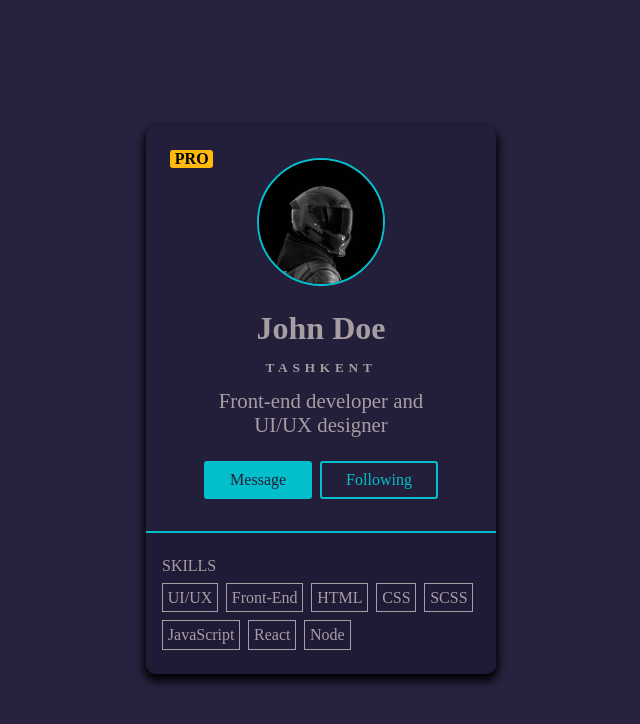
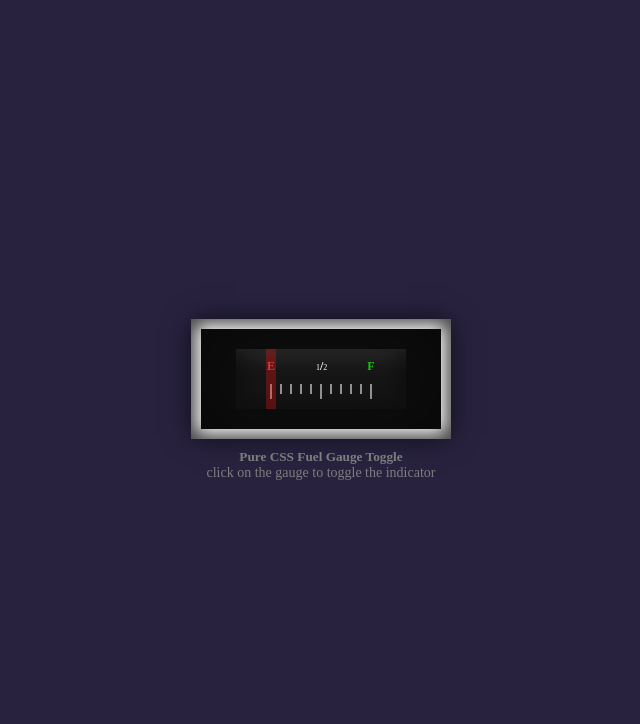
Before and after one commit to AlexBeskrovniy/scss-styles-example, a Svelte app: page / in a window 1280 px wide. Shown: the top 724 px of the page, without its empty margins (319-959 px from the left). Built offline with nearby package versions, Linux system fonts and the light colour scheme.

Commit message:
fuel indicator example

```diff
--- a/src/App.svelte
+++ b/src/App.svelte
@@ -1,6 +1,7 @@
 <script lang="ts">
     import UserCard from './UserCard.svelte';
     import ProductCard from './ProductCard.svelte';
+    import FuelIndicator from './FuelIndicator.svelte';
 </script>
 
 <style lang="scss">
@@ -14,6 +15,7 @@
 </style>
 
 <main class="main">
-  <UserCard />
+  <!-- <UserCard /> -->
   <!-- <ProductCard /> -->
+  <FuelIndicator />
 </main>
--- /dev/null
+++ b/src/FuelIndicator.svelte
@@ -0,0 +1,165 @@
+<style lang="scss">
+   @import url('https://fonts.googleapis.com/css?family=IBM+Plex+Sans:400,700&display=swap');
+
+
+.label {
+    cursor: pointer;
+    position: absolute;
+    top: 50%;
+    left: 50%;
+    transform: translate(-50%, -50%);
+
+    #indicator-check {
+        display: none;
+
+        &:checked + div {
+            margin-left: 100px;
+        }
+    }
+
+    &:hover
+        & .toggle-container {
+            box-shadow: 0px 0px 15px -3px rgba(200, 200, 200, 0.6), inset 0px 0px 18px 5px rgba(0, 0, 0, 0.75)
+        }
+
+    .text {
+        text-align: center;
+        margin-top: 10px;
+        color: #7d7d7d;
+
+        p {
+            font-size: 14px;
+        }
+    }
+}
+
+
+
+.toggle-container {
+    width: 260px;
+    height: 120px;
+    box-shadow: 0px 0px 27px -3px rgba(0, 0, 0, 0.75), inset 0px 0px 18px 5px rgba(0, 0, 0, 0.75);
+    background-color: #fff;
+    display: flex;
+    align-items: center;
+    justify-content: center;
+
+    &-inner {
+        box-shadow: inset 0px 0px 70px 15px rgba(0, 0, 0, 0.5);
+        background-color: #101010;
+        width: 240px;
+        height: 100px;
+        display: flex;
+        align-items: center;
+        justify-content: center;
+        flex-wrap: wrap;
+
+        &-ticks {
+            box-shadow: inset 0px 0px 20px 10px rgba(0, 0, 0, 0.75), inset 0px 25px 26px -26px rgba(236, 236, 236, 0.5);
+            background-color: #080808;
+            display: flex;
+            padding: 10px 30px;
+            position: relative;
+
+            &-cover {
+                position: absolute;
+                display: flex;
+                top: 0;
+                left: 0;
+                bottom: 0;
+                right: 0;
+                background-color: rgba(255, 255, 255, 0.05);
+            }
+
+            &-container {
+                display: flex;
+
+                .tick {
+                    color: white;
+                    width: 10px;
+
+                    &::after {
+                        content: ' ';
+                        display: block;
+                        margin-left: auto;
+                        margin-right: auto;
+                        margin-top: 25px;
+                        width: 2px;
+                        height: 10px;
+                        background: #8B8B8B;
+                        position: absoulute;
+                    }
+
+                    &.big {
+                        text-align: center;
+                        font-size: 12px;
+                        font-weight: bold;
+
+                        &::after {
+                            height: 15px;
+                            margin-top: 10px;
+                        }
+
+                        small {
+                            font-size: 8px;
+                            font-weight: normal;
+                        }
+                    }
+
+                    &.e {
+                        color: #CB3A3A;
+                    }
+                    &.f {
+                        color: #03c703;
+                    }
+                }
+            }
+
+            &-indicator {
+                width: 10px;
+                display: block;
+                top: 0;
+                bottom: 0;
+                position: absolute;
+                margin-left: 0px;
+                transition: all 1.8s ease;
+                background-color: rgba(250, 22, 22, 0.3);
+            }
+        }
+    }
+}
+
+</style>
+
+<label for="indicator-check" class="label">
+	<div class="toggle-container">
+		<div class="toggle-container-inner">
+			<div class="toggle-container-inner-ticks">
+				<div class="toggle-container-inner-ticks-cover"></div>
+				<div class="toggle-container-inner-ticks-container">
+					<div class="tick big e">E</div>
+					<div class="tick"></div>
+					<div class="tick"></div>
+					<div class="tick"></div>
+					<div class="tick"></div>
+					<div class="tick big m">
+						<small>1</small>/<small>2</small>
+					</div>
+					<div class="tick"></div>
+					<div class="tick"></div>
+					<div class="tick"></div>
+					<div class="tick"></div>
+					<div class="tick big f">F</div>
+				</div>
+
+				<input type="checkbox" id="indicator-check">
+				<div class="toggle-container-inner-ticks-indicator"></div>
+			</div>
+		</div>
+	</div>
+
+	<div class="text">
+		<h5>Pure CSS Fuel Gauge Toggle</h5>
+		<p>click on the gauge to toggle the indicator</p>
+	</div>
+</label>
```
